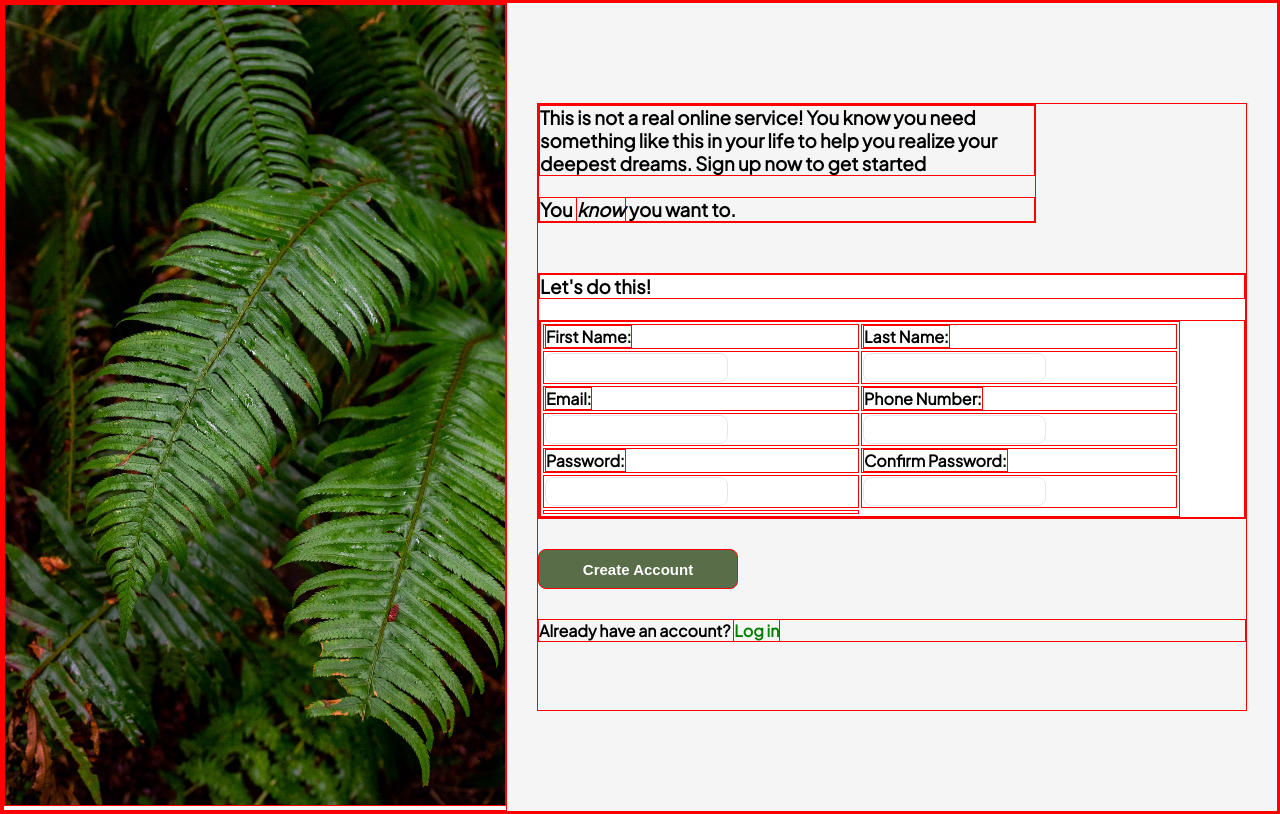
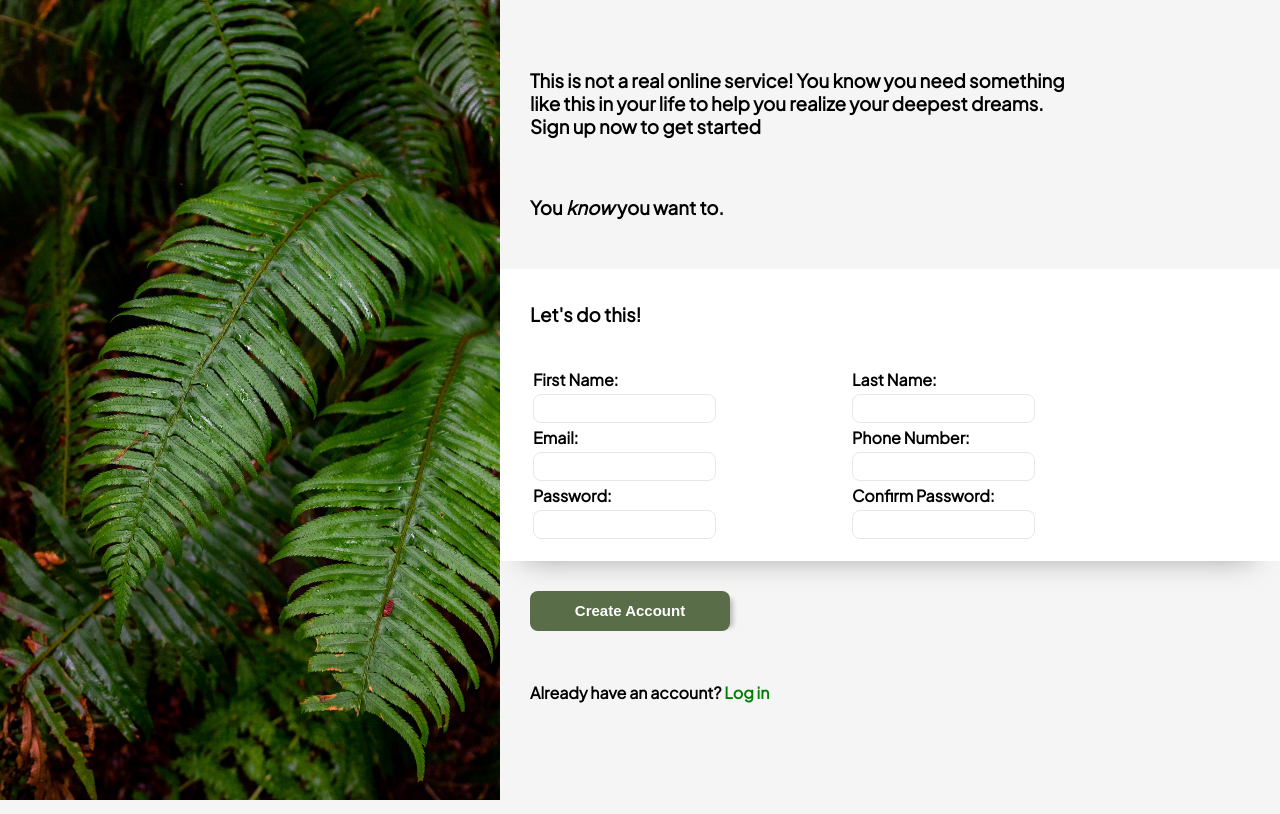
Before and after one commit to IrumiDesu7/Sign-Up-Form, a plain HTML site: page index.html in a window 1280 px wide. Drawn offline with Linux system fonts and the light colour scheme.

Commit message:
added box shadow to form container and other tweaks

```diff
--- a/styles.css
+++ b/styles.css
@@ -1,17 +1,20 @@
 @import url('https://fonts.googleapis.com/css2?family=Plus+Jakarta+Sans&display=swap');
 
 * {
-  border: 1px solid red;
-  margin: 0;
+  /* border: 0.5px solid red; */
 }
 
 body {
   font-family: 'Plus Jakarta Sans', sans-serif;
   background-color: whitesmoke;
+  margin: 0;
+  padding: 0;
+  box-sizing: border-box;
 }
 
 .container {
   display: flex;
+  height: 100vh;
 }
 
 .imagePanel {
@@ -21,12 +24,12 @@ body {
 .formPanel {
   position: relative;
   width: 100vw;
-  margin: 100px 30px;
+  margin: 50px 0px 50px 0px;
 }
 
 .gambarnya {
   width: 500px;
-  height: 100vh;
+  height: 100%;
 }
 
 th {
@@ -50,17 +53,25 @@ table {
   font-size: 15px;
   font-weight: 800;
   border-radius: 8px;
-  margin: 30px 0;
+  margin: 30px;
+  border: 0;
+  box-shadow: 9px 2px 5px -6px rgba(0, 0, 0, 0.24);
+  -webkit-box-shadow: 9px 2px 5px -6px rgba(0, 0, 0, 0.24);
+  -moz-box-shadow: 9px 2px 5px -6px rgba(0, 0, 0, 0.24);
 }
 
 .form-container {
-  /* position: absolute; */
   margin-top: 50px;
   background-color: white;
+  padding: 15px 30px;
+  box-shadow: -2px 22px 29px -26px rgba(0, 0, 0, 0.4);
+  -webkit-box-shadow: -2px 22px 29px -26px rgba(0, 0, 0, 0.4);
+  -moz-box-shadow: -2px 22px 29px -26px rgba(0, 0, 0, 0.4);
 }
 
 .welcomeText {
   width: 70%;
+  padding-left: 30px;
 }
 
 input {
@@ -70,8 +81,12 @@ input {
 }
 
 input:focus {
-  border: 1px solid rgb(164, 164, 197);
+  border: 1px solid rgb(25, 226, 72);
   box-shadow: 9px 2px 5px -6px rgba(0, 0, 0, 0.24);
   -webkit-box-shadow: 9px 2px 5px -6px rgba(0, 0, 0, 0.24);
   -moz-box-shadow: 9px 2px 5px -6px rgba(0, 0, 0, 0.24);
 }
+
+.loginPage {
+  padding-left: 30px;
+}
```
